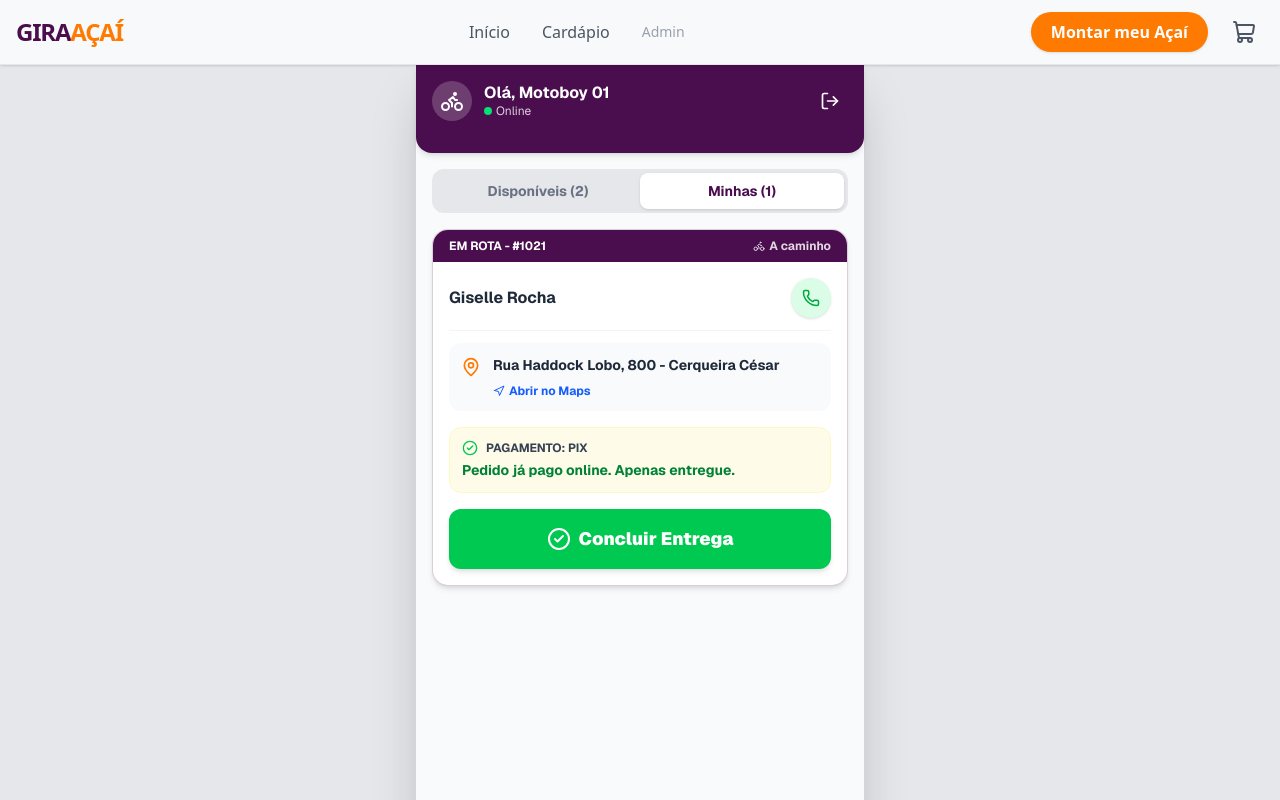
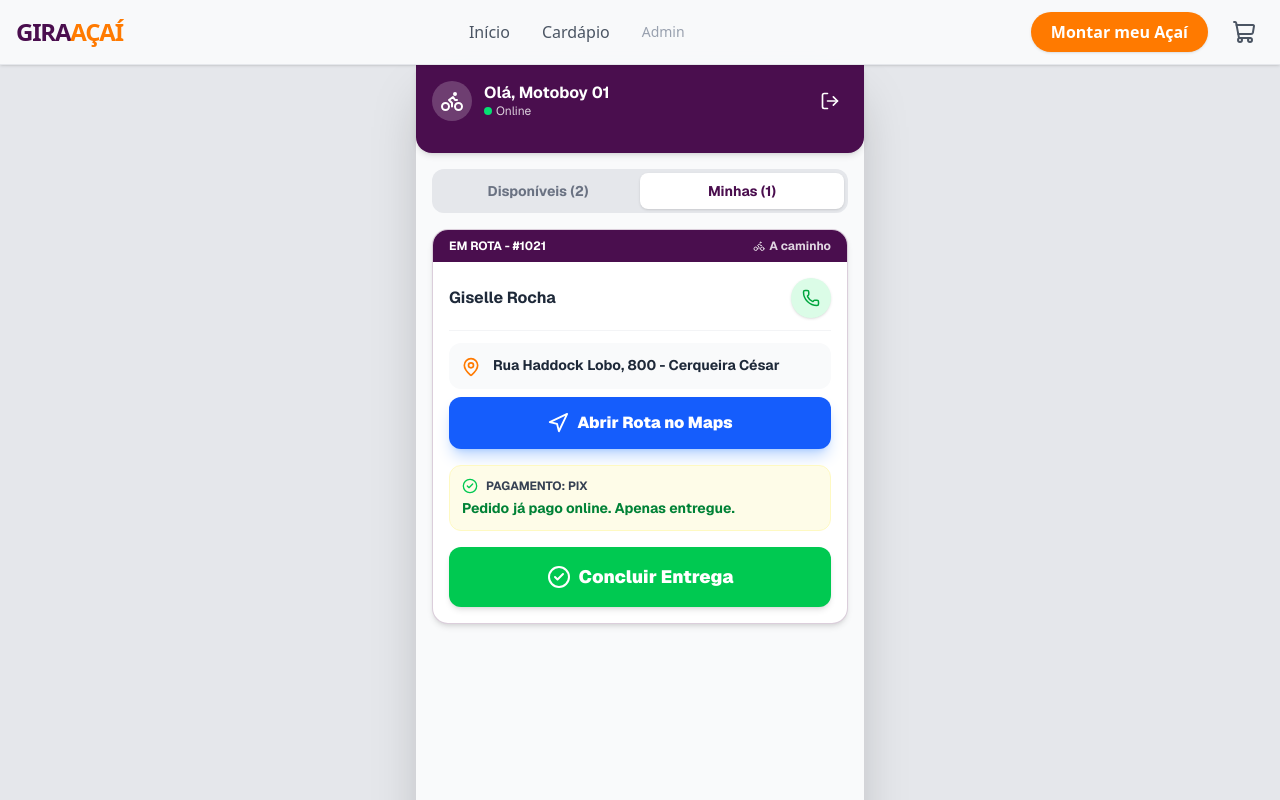
Before and after one commit to Hallerandrosouza-hue/a-aigira, a Next.js app: page /entregador in a window 1280 px wide. Shown: the top 800 px of the page. Built offline with nearby package versions, Linux system fonts and the light colour scheme.

Commit message:
feat: make Maps route button functional - opens Google Maps with delivery address when driver accepts ride

```diff
--- a/src/app/entregador/page.tsx
+++ b/src/app/entregador/page.tsx
@@ -185,15 +185,24 @@ export default function EntregadorApp() {
                     </div>
 
                     {/* Address & Navigation */}
-                    <div className="flex gap-3 mb-4 bg-gray-50 p-3 rounded-xl">
-                      <MapPin className="text-brand-orange shrink-0 mt-0.5" size={20} />
-                      <div>
-                        <p className="text-sm font-bold text-gray-800">{delivery.address}</p>
-                        {delivery.complement && <p className="text-xs text-gray-600 mt-0.5">Compl: {delivery.complement}</p>}
-                        <button className="text-xs text-blue-600 font-bold flex items-center gap-1 mt-2">
-                          <Navigation size={12} /> Abrir no Maps
-                        </button>
+                    <div className="mb-4 space-y-2">
+                      <div className="flex gap-3 bg-gray-50 p-3 rounded-xl">
+                        <MapPin className="text-brand-orange shrink-0 mt-0.5" size={20} />
+                        <div className="flex-1">
+                          <p className="text-sm font-bold text-gray-800">{delivery.address}</p>
+                          {delivery.complement && <p className="text-xs text-gray-600 mt-0.5">Compl: {delivery.complement}</p>}
+                        </div>
                       </div>
+
+                      {/* BIG MAP BUTTON */}
+                      <a
+                        href={`https://www.google.com/maps/dir/?api=1&destination=${encodeURIComponent(delivery.address)}&travelmode=driving`}
+                        target="_blank"
+                        rel="noopener noreferrer"
+                        className="w-full flex items-center justify-center gap-2 bg-blue-600 hover:bg-blue-700 active:scale-95 text-white py-3.5 rounded-xl font-black text-base transition-all shadow-lg shadow-blue-500/30"
+                      >
+                        <Navigation size={22} /> Abrir Rota no Maps
+                      </a>
                     </div>
 
                     {/* Payment Info */}
```
